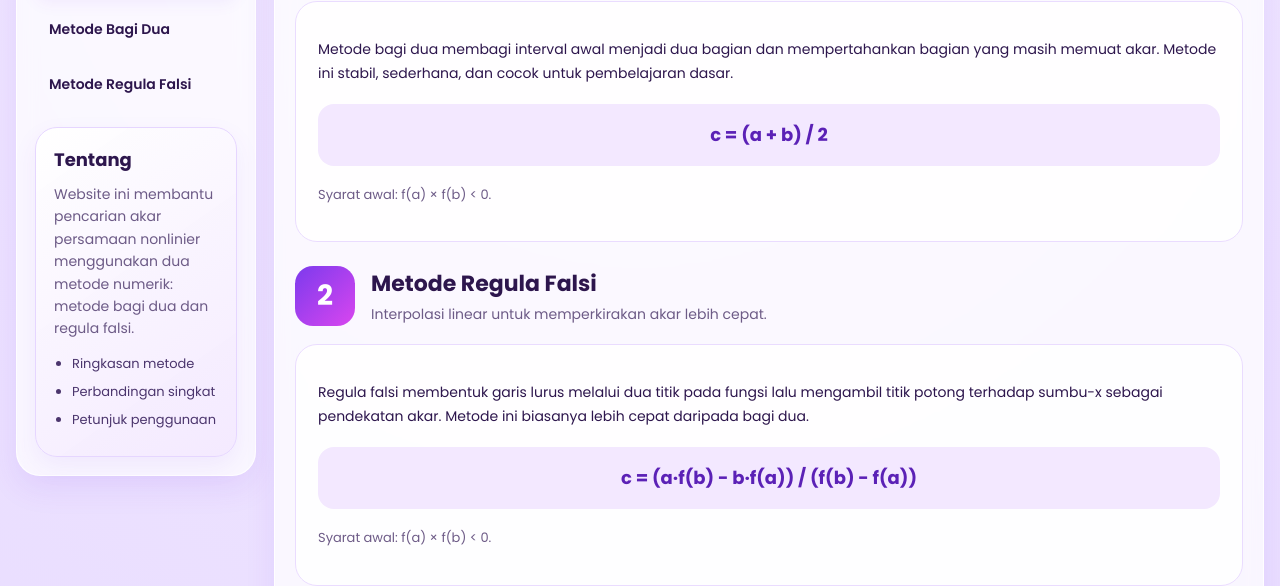
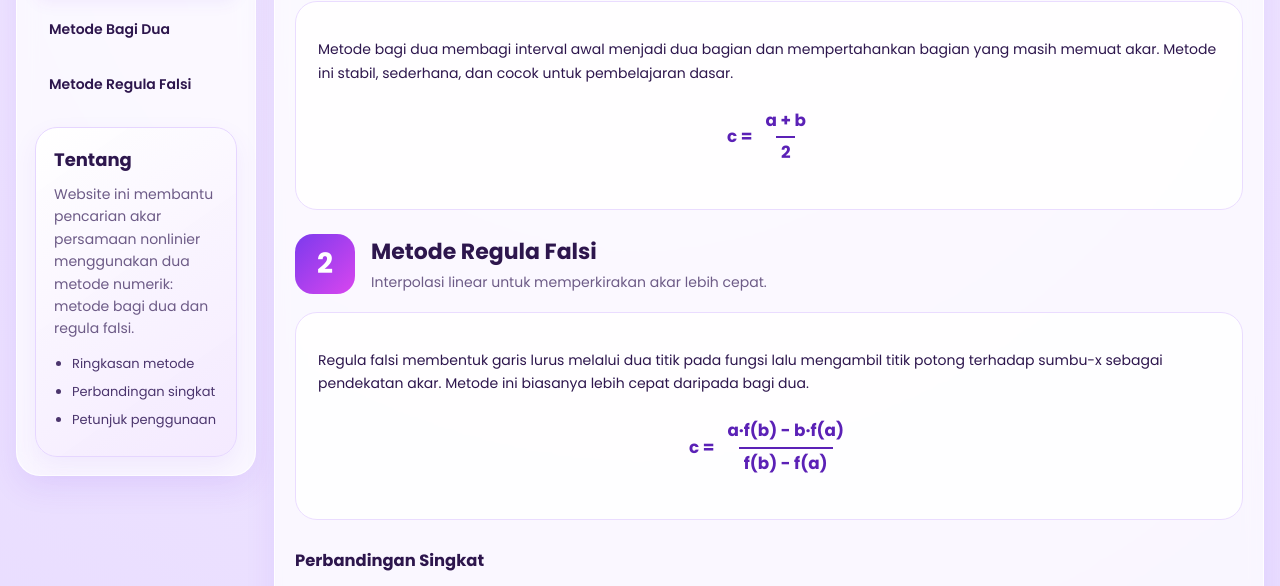
Before and after one commit to Rocky3235/kalkulator-metode-numerik, a website: page public/dashboard.html in a window 1280 px wide. Shown: the part 209-795 px from the top of the page. Drawn offline with Linux system fonts and the light colour scheme.

```diff
--- a/public/dashboard.html
+++ b/public/dashboard.html
@@ -69,14 +69,14 @@
               masih memuat akar. Metode ini stabil, sederhana, dan cocok untuk pembelajaran dasar.
             </p>
 
-            <div class="formula-box">
-              c = (a + b) / 2
+              <div class="math-formula">
+                <span>c = </span>
+                <div class="frac">
+                  <div class="numerator">a + b</div>
+                  <div class="denominator">2</div>
+                </div>
+              </div>
             </div>
-
-            <p class="small-note">
-              Syarat awal: f(a) × f(b) &lt; 0.
-            </p>
-          </div>
         </section>
 
         <!-- Metode Regula Falsi -->
@@ -95,14 +95,13 @@
               terhadap sumbu-x sebagai pendekatan akar. Metode ini biasanya lebih cepat daripada bagi dua.
             </p>
 
-            <div class="formula-box">
-              c = (a·f(b) - b·f(a)) / (f(b) - f(a))
+            <div class="math-formula">
+              <span>c = </span>
+              <div class="frac">
+                <div class="numerator">a&middot;f(b) - b&middot;f(a)</div>
+                <div class="denominator">f(b) - f(a)</div>
+              </div>
             </div>
-
-            <p class="small-note">
-              Syarat awal: f(a) × f(b) &lt; 0.
-            </p>
-          </div>
         </section>
 
         <!-- Perbandingan -->
--- a/public/style.css
+++ b/public/style.css
@@ -759,12 +759,34 @@
     padding: 0 2px;
 }
 
-.formula {
-    display: block;
-    margin: 12px 0;
+/* Container utama untuk membungkus c = ... */
+.math-formula {
+    display: flex;
+    justify-content: center;
+    align-items: center;
+    gap: 8px;
+    font-size: 1.2em;
+    font-weight: 700;
+    color: #5b21b6;
+    margin: 20px 0;
+}
+
+/* Wrapper untuk pecahan agar vertikalnya pas */
+.frac {
+    display: inline-flex;
+    flex-direction: column;
+    align-items: center;
     text-align: center;
-    font-size: 1.1em;
-    color: #7b1fa2;
-    border-bottom: 2px solid #e1bee7;
-    padding-bottom: 8px;
 }
+
+/* Pembilang */
+.numerator {
+    padding: 0 5px;
+}
+
+/* Penyebut dengan garis pembagi */
+.denominator {
+    padding: 0 5px;
+    border-top: 2px solid #5b21b6;
+    margin-top: 2px;
+}
```
Also changed, not shown: public/bisection.html (+7 -1 lines), public/regula-falsi.html (+7 -1 lines).
